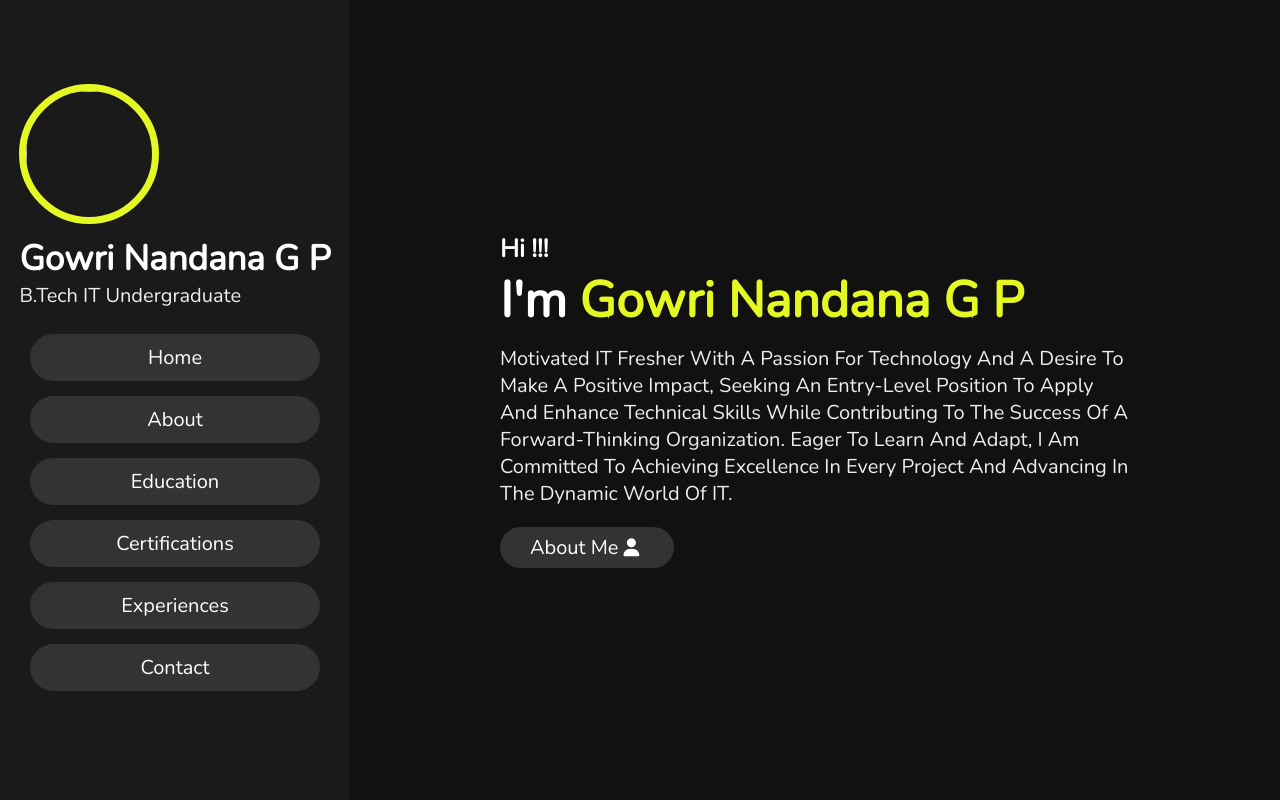
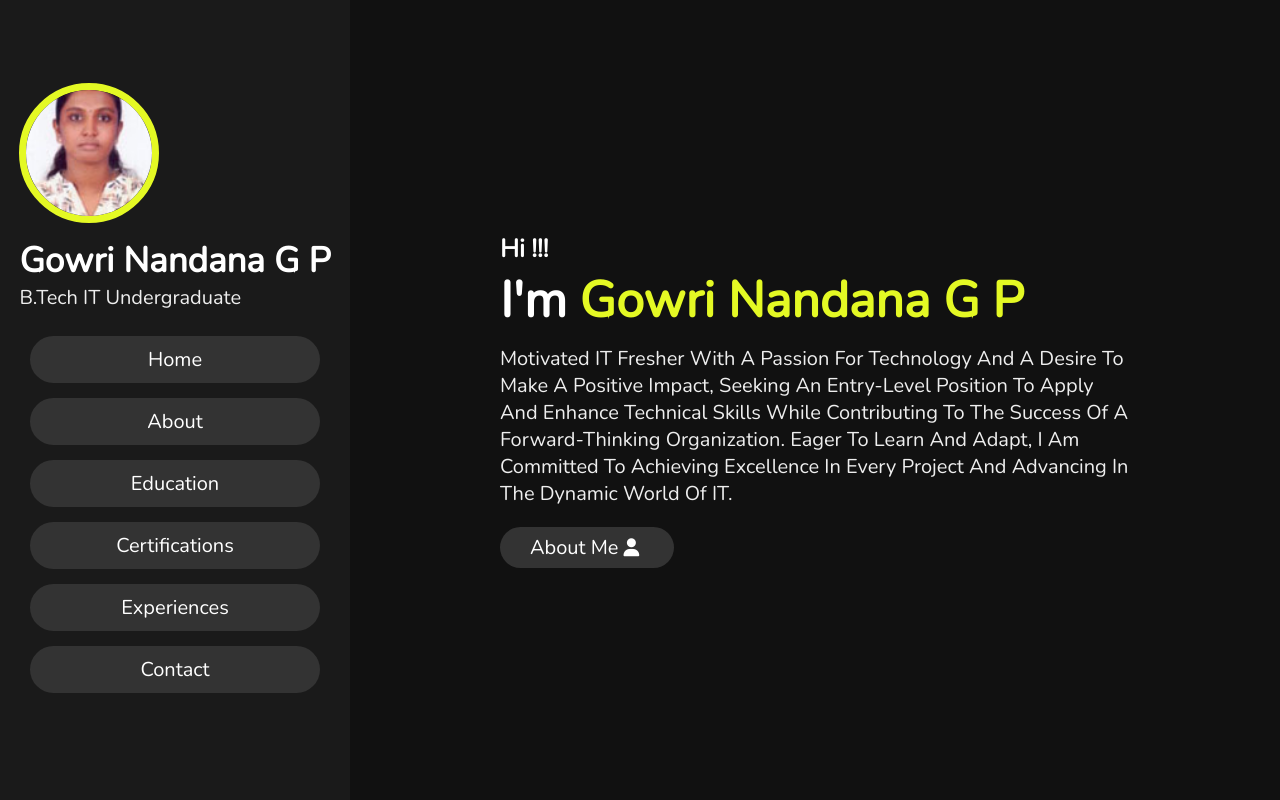
Before and after one commit to gowrigp/my-portfolio, a plain HTML site: page index.html in a window 1280 px wide. Shown: the top 800 px of the page. Drawn offline with nearby package versions, Linux system fonts and the light colour scheme.

Commit message:
Update index.html

```diff
--- a/index.html
+++ b/index.html
@@ -16,7 +16,7 @@
 
         <header class="toggle">
             <div class="user">
-                <img src="images/mypic.png" alt="">
+                <img src="images/mypic.jpg" alt="">
                 <h3 class="name">Gowri Nandana G P</h3>
                 <p class="post">B.Tech IT Undergraduate</p>
             </div>
```
